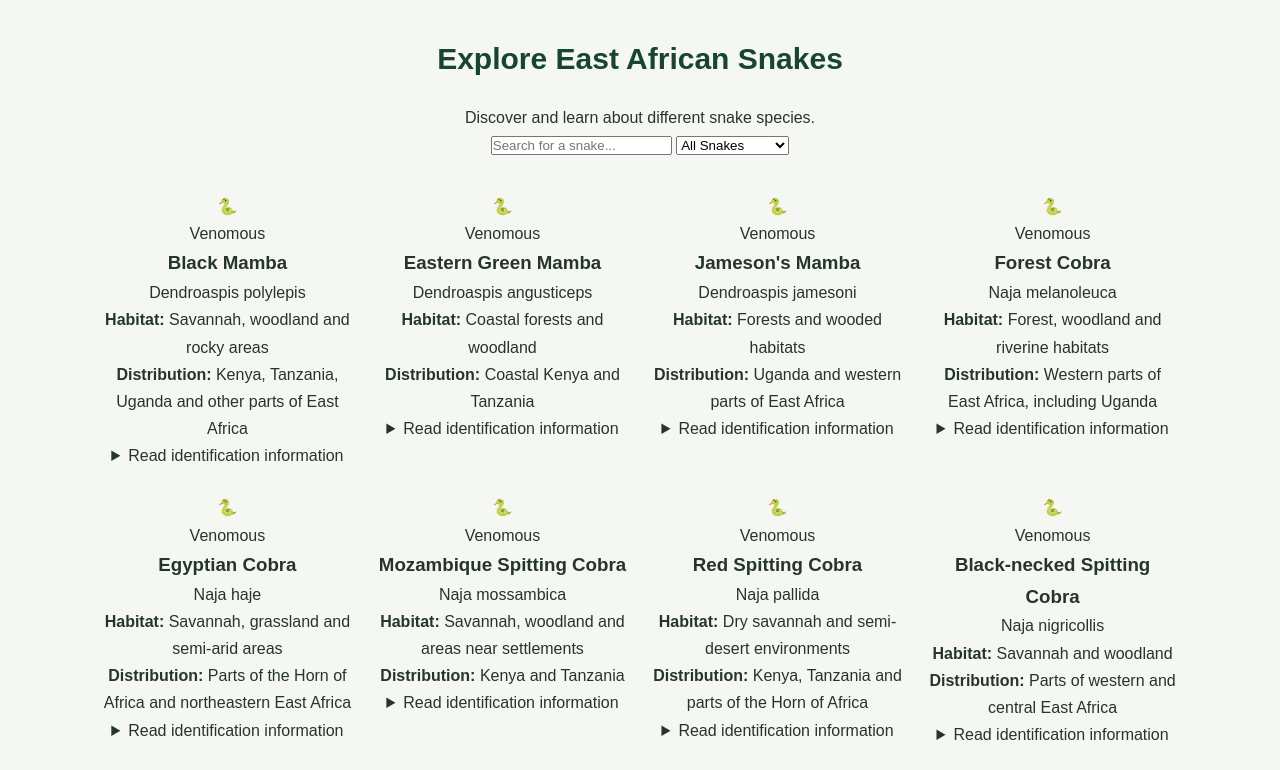
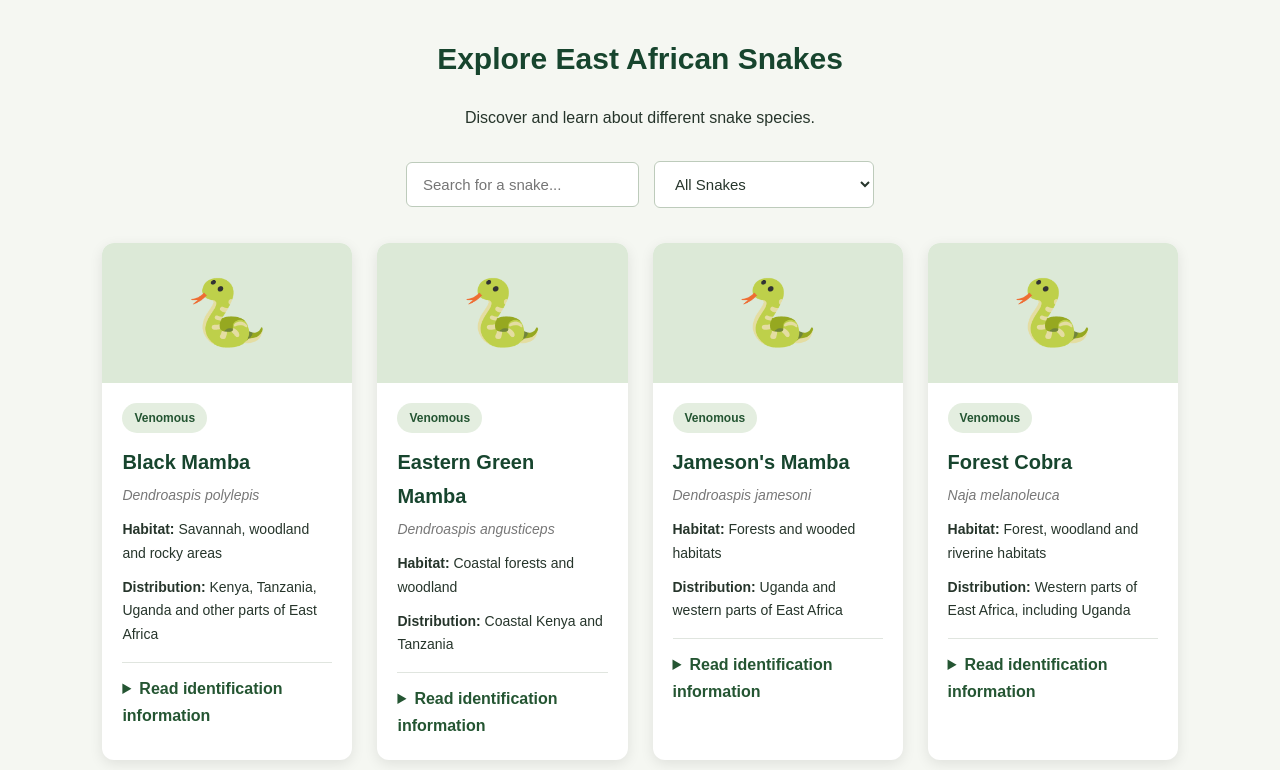
Before and after one commit to jacobkamau/KENYA-SNAKES-GUIDE-4, a plain HTML site: page index.html in a window 1280 px wide. Shown: the part 940-1710 px from the top of the page. Drawn offline with Linux system fonts and the light colour scheme.

Commit message:
Update style.css

```diff
--- a/style.css
+++ b/style.css
@@ -192,3 +192,118 @@ footer {
         padding: 45px 5%;
     }
 }
+
+/* SNAKE GALLERY CONTROLS */
+
+.gallery-controls {
+    display: flex;
+    justify-content: center;
+    align-items: center;
+    flex-wrap: wrap;
+    gap: 15px;
+    margin: 30px auto;
+}
+
+.gallery-controls input,
+.gallery-controls select {
+    padding: 13px 16px;
+    border: 1px solid #bdcbbb;
+    border-radius: 6px;
+    font-size: 15px;
+    min-width: 220px;
+    background: white;
+    color: #26352b;
+}
+
+.gallery-controls input:focus,
+.gallery-controls select:focus {
+    outline: 2px solid #6c994c;
+}
+
+/* SNAKE CARDS */
+
+.snake-card {
+    background: white;
+    border-radius: 12px;
+    overflow: hidden;
+    box-shadow: 0 4px 14px rgba(0,0,0,0.09);
+    text-align: left;
+    transition: transform 0.3s ease;
+}
+
+.snake-card:hover {
+    transform: translateY(-6px);
+}
+
+.snake-placeholder {
+    background: #dce9d7;
+    min-height: 140px;
+    display: flex;
+    justify-content: center;
+    align-items: center;
+    font-size: 65px;
+}
+
+.snake-info {
+    padding: 20px;
+}
+
+.snake-info h3 {
+    color: #17452e;
+    margin: 12px 0 5px;
+    font-size: 20px;
+}
+
+.snake-type {
+    display: inline-block;
+    background: #e4eee0;
+    color: #245532;
+    padding: 5px 12px;
+    border-radius: 20px;
+    font-size: 12px;
+    font-weight: bold;
+}
+
+.scientific {
+    font-style: italic;
+    color: #777;
+    margin-bottom: 15px;
+}
+
+.snake-info p {
+    font-size: 14px;
+    margin-bottom: 10px;
+}
+
+.snake-info details {
+    border-top: 1px solid #e0e5df;
+    padding-top: 12px;
+    margin-top: 15px;
+}
+
+.snake-info summary {
+    color: #245532;
+    font-weight: bold;
+    cursor: pointer;
+}
+
+.snake-info details p {
+    margin-top: 12px;
+}
+
+/* MOBILE GALLERY */
+
+@media (max-width: 600px) {
+    .gallery-controls {
+        flex-direction: column;
+    }
+
+    .gallery-controls input,
+    .gallery-controls select {
+        width: 100%;
+    }
+
+    .snake-grid {
+        grid-template-columns: 1fr;
+    }
+}
```
